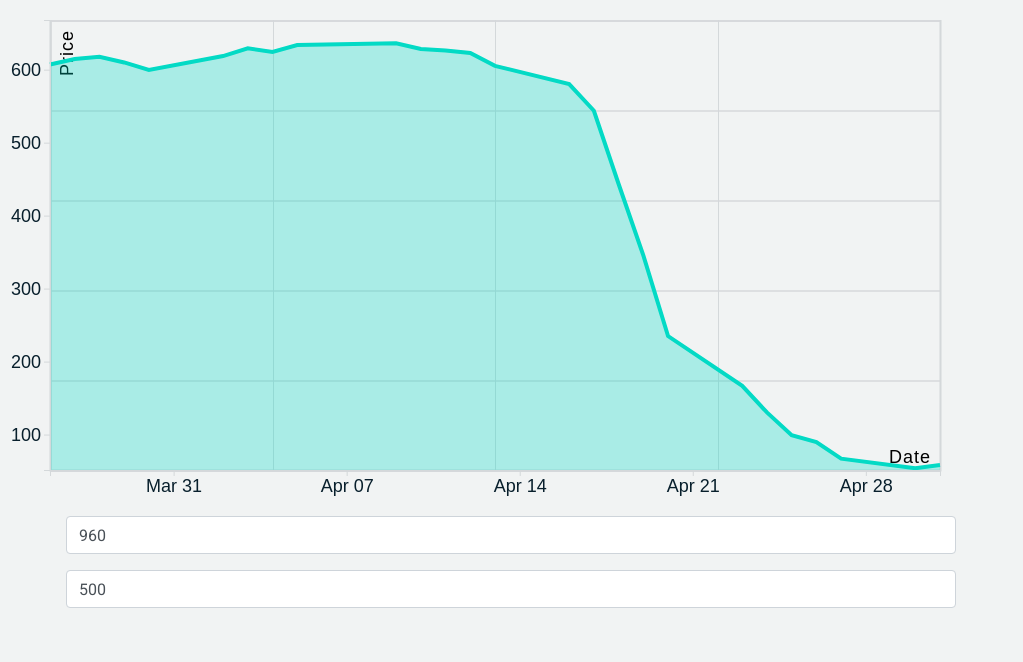
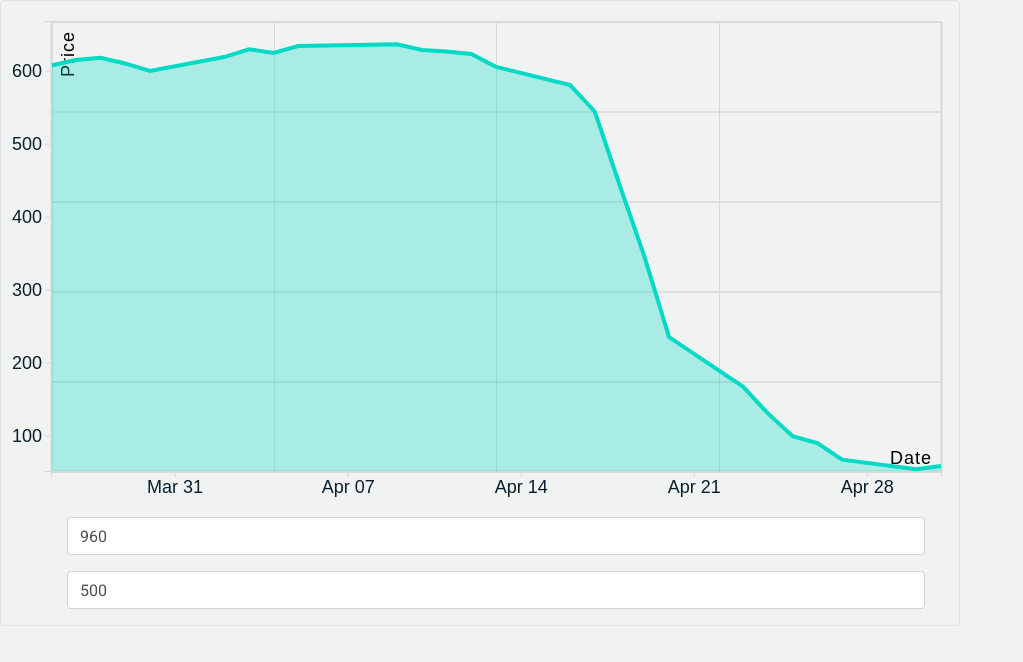
Before and after one commit to mdisabatino3/happy-line-chart, a website built with Parcel: page index.html in a window 1280 px wide. Shown: the whole page, without its empty margins (0-1023 px from the left). Built offline with nearby package versions, Linux system fonts and the light colour scheme.

Commit message:
happy text boxes
text boxes much happier with happier widths

```diff
--- a/index.html
+++ b/index.html
@@ -18,6 +18,6 @@
 
   <body>
     <script src="src/index.js"></script>
-    <div class="happy-div"></div>
+    <div class="happy-div border rounded"></div>
   </body>
 </html>
--- a/src/index.js
+++ b/src/index.js
@@ -40,6 +40,7 @@ function draw() {
     .x(d => x(d.date))
     .y(d => y(d.close));
 
+  const happyDiv = d3.select(".happy-div").style("width", svgWidth + "px");
   // append the svg object to the body of the page
   // appends a 'group' element to 'svg'
   // moves the 'group element to the top left margin
@@ -98,6 +99,7 @@ function draw() {
   const widthTextBox = d3
     .select(".happy-div")
     .append("div")
+    .attr("class", "text-box-div")
     .append("input")
     .attr("class", "text-box form-control")
     .attr("type", "number")
@@ -111,15 +113,15 @@ function draw() {
       tearDown();
       draw();
     });
-  const div = d3.select(".happy-div").select("div");
-  div
+  const textBoxDiv = d3.select(".text-box-div");
+
+  textBoxDiv
     .style("width", svgWidth + "px")
     .style("padding-left", margin.left + "px")
     .style("padding-right", margin.right + "px");
 
   const heightTextBox = d3
-    .select(".happy-div")
-    .select("div")
+    .select(".text-box-div")
     .append("input")
     .attr("class", "text-box form-control")
     .attr("type", "number")
--- a/src/styles.css
+++ b/src/styles.css
@@ -18,6 +18,7 @@ text {
   margin: 1em;
   font-size: 1em;
   font-family: "Roboto", "Fira Sans", sans-serif;
+  width: -webkit-fill-available;
 }
 
 .grid line {
```
